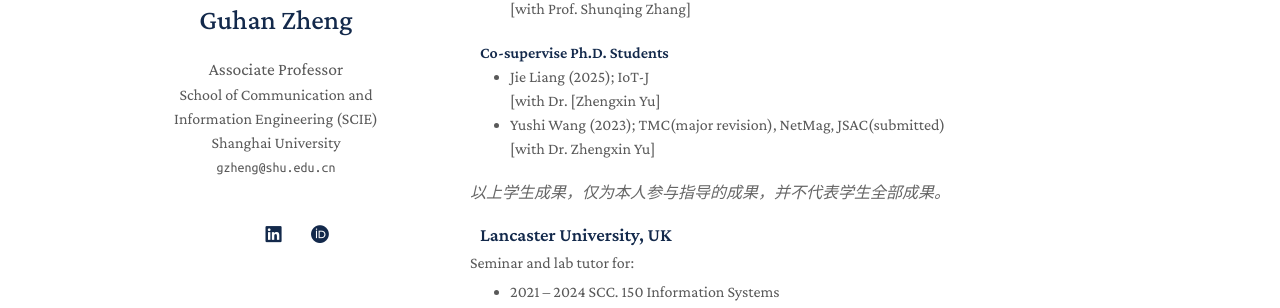
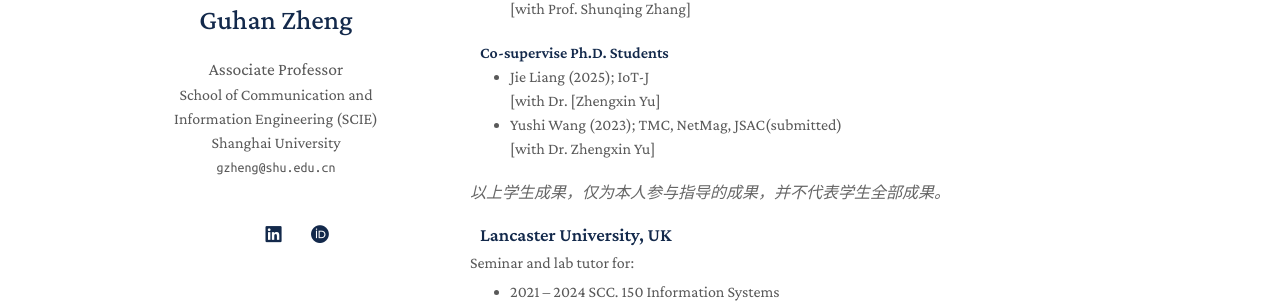
Before and after one commit to Guhan328/Guhan328.github.io, a Jekyll site: the page built from teaching.md, in a window 1280 px wide. Shown: the part 276-584 px from the top of the page. Built offline with Jekyll 4.4.1, drawn with Linux system fonts in a browser that asks for light colours; a style sheet for code colours, icons or effects is not loaded.

Commit message:
Update teaching.md

```diff
--- a/_includes/teaching.md
+++ b/_includes/teaching.md
@@ -16,7 +16,7 @@
 <h4 style="margin:0 10px 0;">Co-supervise Ph.D. Students</h4>
 <ul>
   <li>Jie Liang (2025); IoT-J <br>[with Dr. [Zhengxin Yu]</li>
-  <li>Yushi Wang (2023); TMC(major revision), NetMag, JSAC(submitted) <br>[with Dr. Zhengxin Yu]</li>
+  <li>Yushi Wang (2023); TMC, NetMag, JSAC(submitted) <br>[with Dr. Zhengxin Yu]</li>
 </ul>
 <p style="font-style: italic; color: #666; margin-top: 10px;">
   以上学生成果，仅为本人参与指导的成果，并不代表学生全部成果。
```
